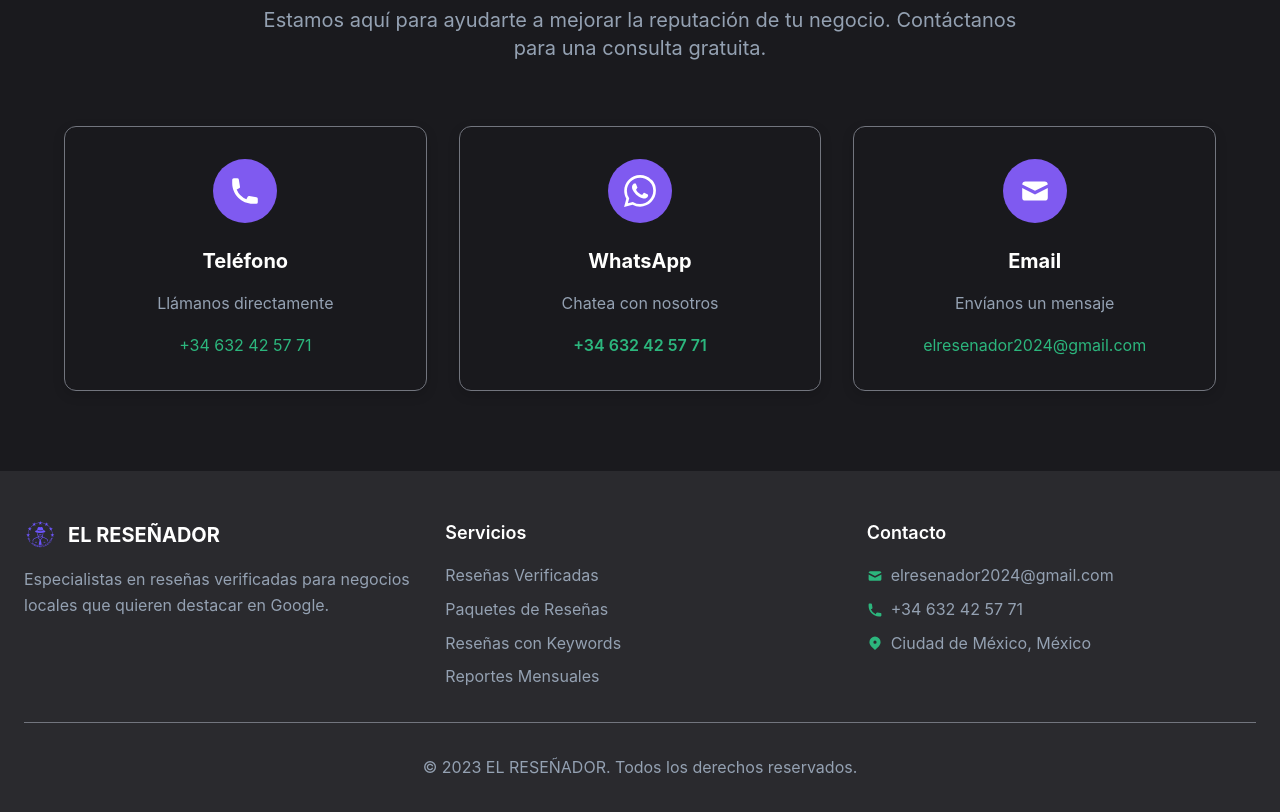
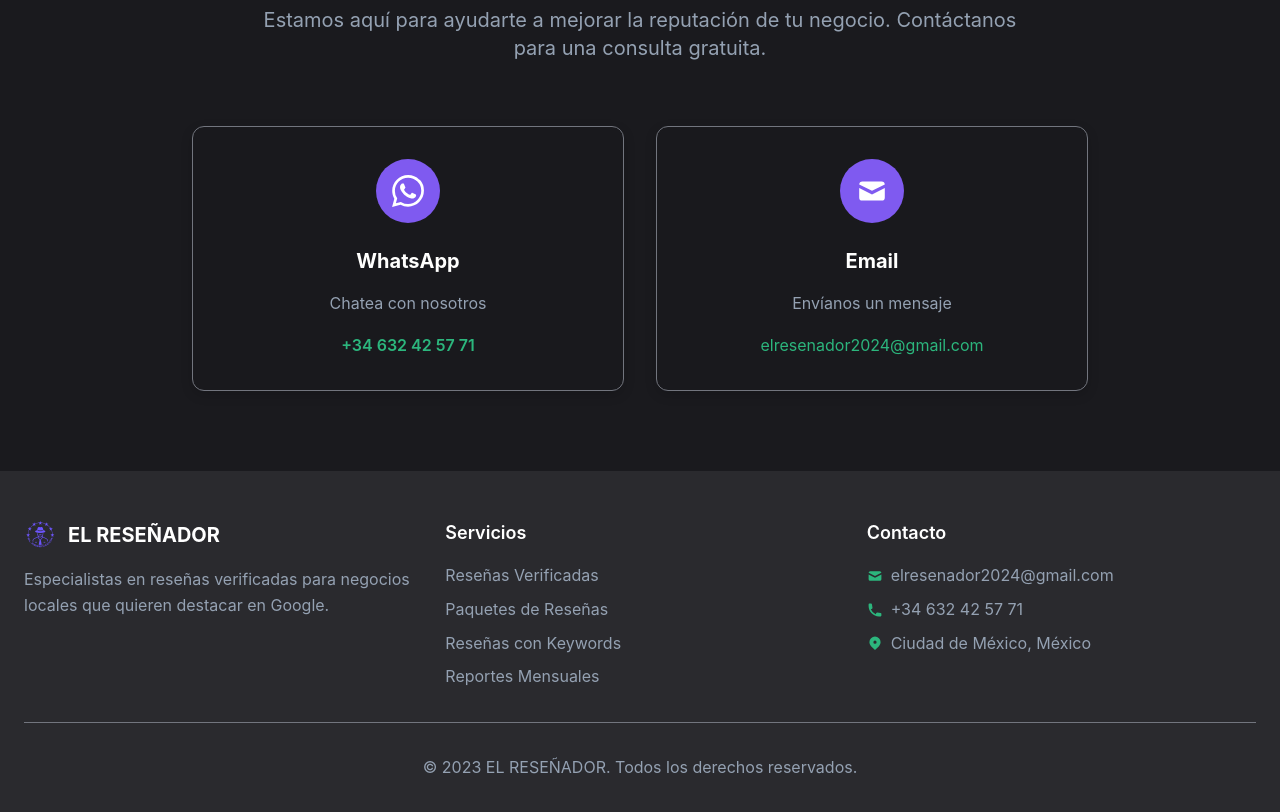
Before and after one commit to AXELRAYO990/ElRESENADOR, a React (Vite) app: page / in a window 1280 px wide. Shown: the part 3600-4412 px from the top of the page. Built offline with nearby package versions, Linux system fonts and the light colour scheme.

Commit message:
Eliminada tarjeta de teléfono de la sección contacto, manteniendo solo WhatsApp y Email

```diff
--- a/src/App.tsx
+++ b/src/App.tsx
@@ -499,20 +499,7 @@
             </p>
           </div>
 
-          <div className="grid md:grid-cols-3 gap-8 max-w-6xl mx-auto">
-            <div className="glass-card p-8 rounded-xl text-center hover-elegant">
-              <div className="w-16 h-16 highlight-bg rounded-full flex items-center justify-center mx-auto mb-6">
-                <svg className="w-8 h-8 text-white" fill="currentColor" viewBox="0 0 20 20">
-                  <path d="M2 3a1 1 0 011-1h2.153a1 1 0 01.986.836l.74 4.435a1 1 0 01-.54 1.06l-1.548.773a11.037 11.037 0 006.105 6.105l.774-1.548a1 1 0 011.059-.54l4.435.74a1 1 0 01.836.986V17a1 1 0 01-1 1h-2C7.82 18 2 12.18 2 5V3z"/>
-                </svg>
-              </div>
-              <h3 className="text-xl font-bold text-headline mb-4">Teléfono</h3>
-              <p className="text-paragraph mb-4">Llámanos directamente</p>
-              <a href="tel:+34632425771" className="text-success hover:text-headline transition-colors">
-                +34 632 42 57 71
-              </a>
-            </div>
-
+          <div className="grid md:grid-cols-2 gap-8 max-w-4xl mx-auto">
             <a href="https://wa.me/34632425771?text=Hola,%20me%20interesa%20una%20reseña%20gratuita%20para%20mejorar%20mi%20reputación%20online%20en%20Google.%20¿Podrían%20ayudarme%20con%20más%20información%20sobre%20sus%20servicios?" target="_blank" rel="noopener noreferrer" className="glass-card p-8 rounded-xl text-center hover-elegant block">
               <div className="w-16 h-16 highlight-bg rounded-full flex items-center justify-center mx-auto mb-6">
                 <svg className="w-8 h-8 text-white" fill="currentColor" viewBox="0 0 24 24">
```
